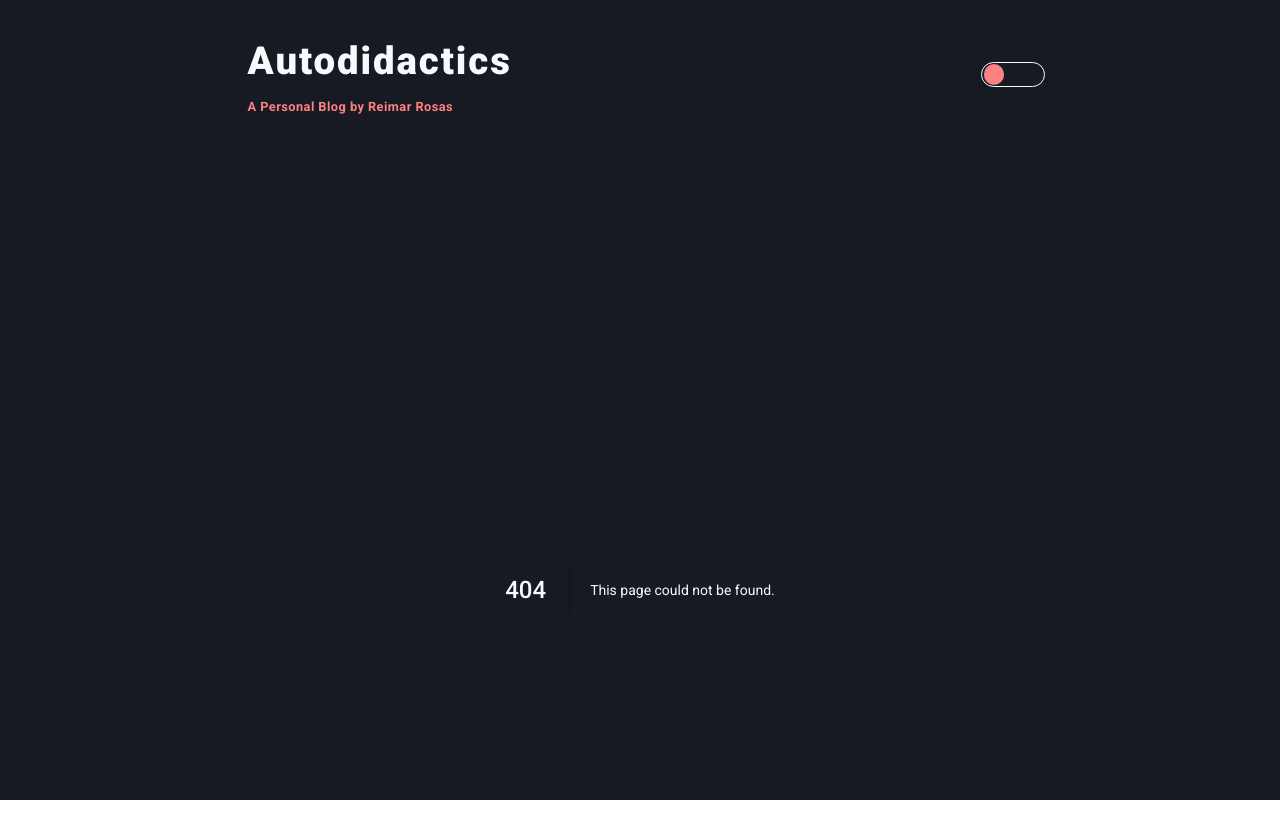
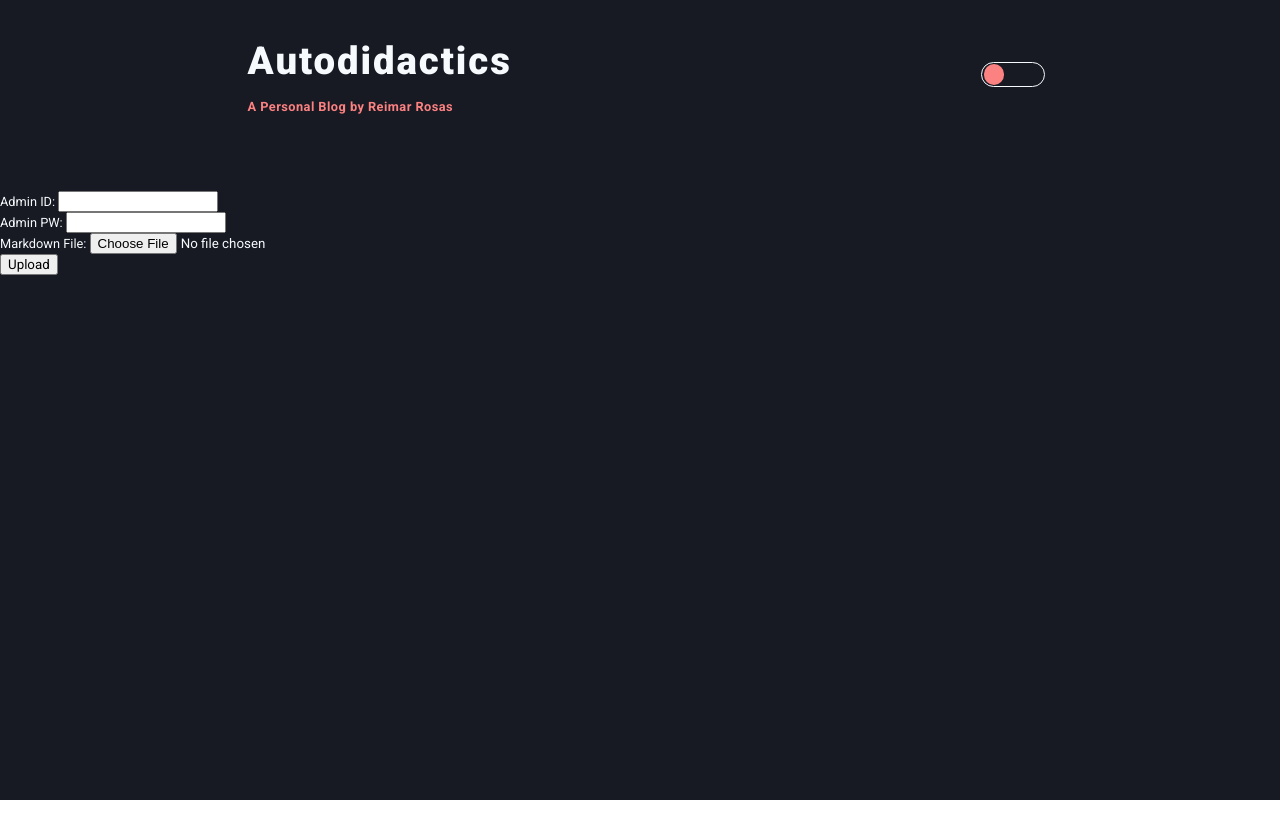
Before and after one commit to reimarrosas/personal-blog, a Next.js app: page /admin/upload in a window 1280 px wide. Before the commit this address had no page. Shown: the top 838 px of the page. After the commit the page ends 800 px from the top, so only its background shows below. Built offline with nearby package versions, Linux system fonts and the light colour scheme.

Commit message:
Implemented the barebones of the upload page.

```diff
--- /dev/null
+++ b/pages/admin/upload.tsx
@@ -0,0 +1,63 @@
+import { FormEvent, MutableRefObject, useRef, useState } from 'react';
+import Container from '../../components/Container';
+import { Width } from '../../utils/types';
+
+const Upload: React.FC = () => {
+  const [id, setId] = useState('');
+  const [pw, setPw] = useState('');
+  const mdFile = useRef<HTMLInputElement>(null);
+
+  const handleId = (evt: FormEvent<HTMLInputElement>) =>
+    setId(evt.currentTarget.value);
+  const handlePw = (evt: FormEvent<HTMLInputElement>) =>
+    setPw(evt.currentTarget.value);
+
+  const handleSubmit = (evt: FormEvent<HTMLFormElement>) => {
+    evt.preventDefault();
+    console.log(id, pw, mdFile.current?.files);
+  };
+
+  return (
+    <main>
+      <Container center={true} size={Width.MD}>
+        <form onSubmit={handleSubmit}>
+          <div className='form-group'>
+            <label htmlFor='id'>Admin ID: </label>
+            <input
+              value={id}
+              onChange={handleId}
+              type='text'
+              name='id'
+              id='id'
+            />
+          </div>
+          <div className='form-group'>
+            <label htmlFor='pw'>Admin PW: </label>
+            <input
+              value={pw}
+              onChange={handlePw}
+              type='text'
+              name='pw'
+              id='pw'
+            />
+          </div>
+          <div className='form-group'>
+            <label htmlFor='mdFile'>Markdown File: </label>
+            <input
+              ref={mdFile}
+              type='file'
+              name='mdFile'
+              id='mdFile'
+              accept='md'
+            />
+          </div>
+          <div className='form-group'>
+            <input type='submit' value='Upload' />
+          </div>
+        </form>
+      </Container>
+    </main>
+  );
+};
+
+export default Upload;
```
